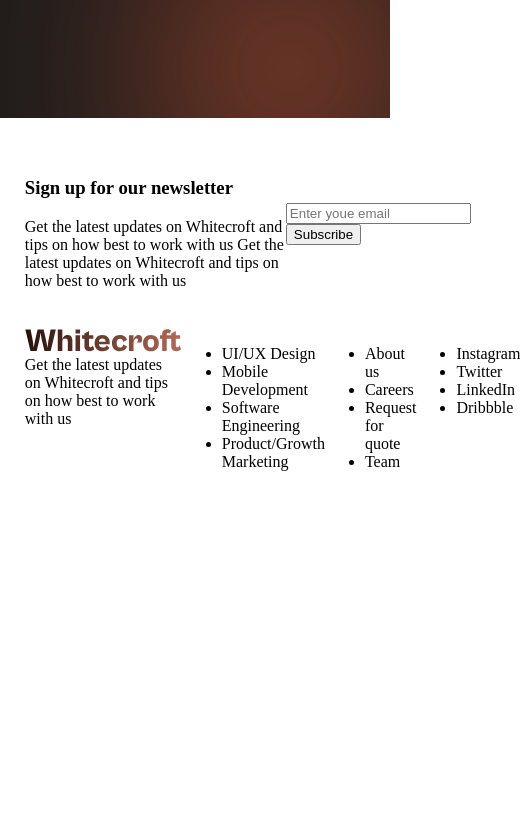
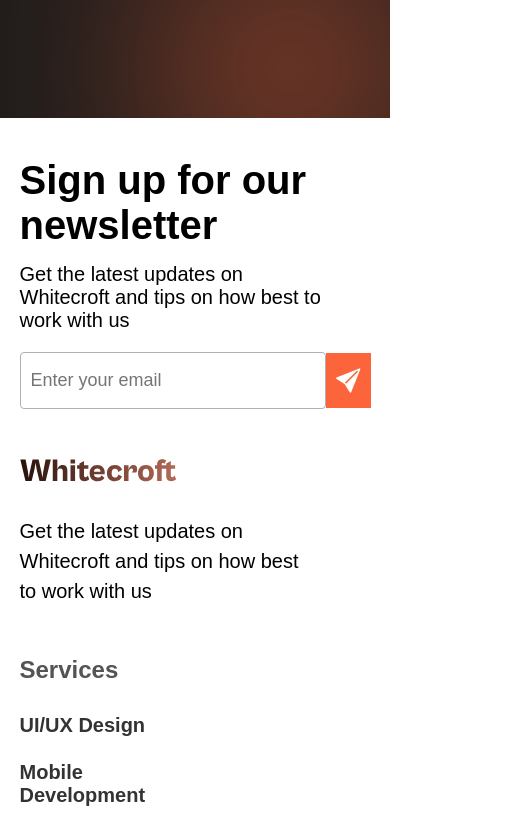
Before and after one commit to MITCHYUGAN/Whitecroft, a React (Vite) app: page / in a window 390 px wide. Shown: the part 7608-8440 px from the top of the page, 520 px wide, since content can reach past the window. Before the commit the page ends 8317 px from the top, so only its background shows below. Built offline with nearby package versions, Linux system fonts and the light colour scheme; a web font is replaced by a local one.

Commit message:
Updated version of whitecroft website

```diff
--- a/package.json
+++ b/package.json
@@ -11,7 +11,8 @@
   "dependencies": {
     "react": "^18.2.0",
     "react-dom": "^18.2.0",
-    "react-icon": "^1.0.0"
+    "react-icon": "^1.0.0",
+    "react-icons": "^4.10.1"
   },
   "devDependencies": {
     "@types/react": "^18.0.28",
--- a/src/components/Footer/Footer.jsx
+++ b/src/components/Footer/Footer.jsx
@@ -1,4 +1,5 @@
 import logo from "./Images/Whitecroft.svg"
+import { BsSendFill } from "react-icons/bs";
 
 const Footer = () => {
     return(
@@ -7,19 +8,21 @@ const Footer = () => {
                 <div className="footerheading">
                     <div className="footerheadingtexts">
                         <h3>Sign up for our newsletter</h3>
-                        <p>Get the latest updates on Whitecroft and tips on how best to work with us Get the latest updates on Whitecroft and tips on how best to work with us</p>
+                        <p>Get the latest updates on Whitecroft and tips on how best to work with us </p>
                     </div>
-                    <div>
-                        <input type="email" placeholder="Enter youe email" />
+                    <div className="subscribe">
+                        <input type="email" placeholder="Enter your email" />
                         <button>Subscribe</button>
+                        <BsSendFill className="subscribeicon" />
                     </div>
                 </div>
                 <div className="footercontents">
-                    <div>
+                    <div className="footercontentslogotext">
                         <img src={logo} alt="" />
                         <p>Get the latest updates on Whitecroft and tips on how best to work with us</p>
                     </div>
                     <div className="Services">
+                        <h3>Services</h3>
                         <ul>
                             <li>UI/UX Design</li>
                             <li>Mobile Development</li>
@@ -28,6 +31,7 @@ const Footer = () => {
                         </ul>
                     </div>
                     <div className="company">
+                        <h3>Company</h3>
                         <ul>
                             <li>About us</li>
                             <li>Careers</li>
@@ -36,6 +40,7 @@ const Footer = () => {
                         </ul>
                     </div>
                     <div className="social">
+                        <h3>Social</h3>
                         <ul>
                             <li>Instagram</li>
                             <li>Twitter</li>
--- a/src/styles/components/_Footer.scss
+++ b/src/styles/components/_Footer.scss
@@ -4,26 +4,189 @@
     background-color: $white;
     display: grid;
     place-items: center;
+    font-family: $font-cabinet-grotesk;
+    padding: 40px 0;
 
     .footerwrapper{
         width: 90%;
 
         .footerheading{
-            height: 25vh;
-            // background-color: pink;
+            min-height: 25vh;
+            margin-bottom: 50px;
             display: flex;
             justify-content: space-between;
-            align-items: center;
+            align-items: flex-start;
+            gap: 20px;
 
             .footerheadingtexts{
+                width: 50%;
 
+                h3{
+                    font-size: 40px;
+                    font-weight: 700;
+                }
+
+                p{
+                    font-weight: 400;
+                    font-size: 20px;
+                    margin-top: 15px;
+                }
+            }
+
+            .subscribe{
+                display: flex;
+                align-items: center;
+                gap: 20px;
+                width: min(50%, 500px);
+
+                input{
+                    display: flex;
+                    width: 100%;
+                    height: 35px;
+                    padding: 10px;
+                    align-items: flex-start;
+                    gap: 10px;
+                    border-radius: 4px;
+                    border: 1px solid #B0B0B0;
+                    font-size: 18px;
+                    color: #545454;
+                    font-family: $font-cabinet-grotesk;
+                }
+
+
+                button{
+                    border-radius: 4px;
+                    padding: 16px;
+                    border: none;
+                    background-color: $main-color;
+                    color: white;
+                    cursor: pointer;
+                    font-size: 20px;
+                    font-weight: 500;
+                }
+
+                .subscribeicon{
+                    display: none;
+                }
             }
         }
 
         .footercontents{
-            height: 45vh;
+            min-height: 45vh;
             display: flex;
             justify-content: space-between;
+            flex-wrap: wrap;
+            gap: 20px;
+            row-gap: 50px;
+
+            .footercontentslogotext{
+                width: 300px;
+
+                p{
+                    font-size: 20px;
+                    font-weight: 400;
+                    line-height: 150%;
+                    margin-top: 30px;
+                }
+            }
+
+            .Services, .company, .social{
+                display: flex;
+                flex-direction: column;
+                align-items: flex-start;
+                gap: 30px;
+                width: 190px;
+                // background-color: red;
+
+
+                h3{
+                    font-size: 24px;
+                    font-weight: 700;
+                    color: #545454;
+                }
+
+                ul{
+                    display: flex;
+                    flex-direction: column;
+                    align-items: flex-start;
+                    gap: 24px;
+
+                    li{
+                        list-style-type: none;
+                        font-weight: 700;
+                        font-size: 20px;
+                        color: $light-black;
+                        cursor: pointer;
+                    }
+                }
+            }
         }
     }
 }
+
+@media (max-width: 950px) {
+    .footer{
+
+        .footerwrapper{
+
+            .footerheading{
+                flex-direction: column;
+
+                .footerheadingtexts{
+                    width: 70%;
+                }
+
+                .subscribe{
+                    width: 80%;
+                }
+            }
+        }
+    }
+}
+
+@media (max-width: 580px) {
+    .footer{
+
+        .footerwrapper{
+
+            .footerheading{
+
+                .footerheadingtexts{
+                    width: 90%;
+                }
+
+                .subscribe{
+                    width: 100%;
+                    gap: 10px;
+                }
+            }
+        }
+    }
+}
+
+@media (max-width: 400px) {
+    .footer{
+
+        .footerwrapper{
+
+            .footerheading{
+
+                .subscribe{
+                    gap: 0px;
+                    button{
+                        display: none;
+                    }
+
+                    .subscribeicon{
+                        display: block;
+                        width: 30px;
+                        background-color: $main-color;
+                        height: 35px;
+                        padding: 10px;
+                        color: $white;
+                    }
+                }
+            }
+        }
+    }
+}
--- a/src/styles/css/main.css
+++ b/src/styles/css/main.css
@@ -2,11 +2,13 @@ body {
   margin: 0;
 }
 
-h1, h2, h5, p {
+h1, h2, h5, h3, ul, p {
   -webkit-margin-before: 0;
           margin-block-start: 0;
   -webkit-margin-after: 0;
           margin-block-end: 0;
+  -webkit-padding-start: 0;
+          padding-inline-start: 0;
 }
 
 .header * {
@@ -782,18 +784,140 @@ h1, h2, h5, p {
   background-color: white;
   display: grid;
   place-items: center;
+  font-family: "Cabinet Grotesk", sans-serif;
+  padding: 40px 0;
 }
 .footer .footerwrapper {
   width: 90%;
 }
 .footer .footerwrapper .footerheading {
-  height: 25vh;
+  min-height: 25vh;
+  margin-bottom: 50px;
   display: flex;
   justify-content: space-between;
+  align-items: flex-start;
+  gap: 20px;
+}
+.footer .footerwrapper .footerheading .footerheadingtexts {
+  width: 50%;
+}
+.footer .footerwrapper .footerheading .footerheadingtexts h3 {
+  font-size: 40px;
+  font-weight: 700;
+}
+.footer .footerwrapper .footerheading .footerheadingtexts p {
+  font-weight: 400;
+  font-size: 20px;
+  margin-top: 15px;
+}
+.footer .footerwrapper .footerheading .subscribe {
+  display: flex;
   align-items: center;
+  gap: 20px;
+  width: min(50%, 500px);
+}
+.footer .footerwrapper .footerheading .subscribe input {
+  display: flex;
+  width: 100%;
+  height: 35px;
+  padding: 10px;
+  align-items: flex-start;
+  gap: 10px;
+  border-radius: 4px;
+  border: 1px solid #B0B0B0;
+  font-size: 18px;
+  color: #545454;
+  font-family: "Cabinet Grotesk", sans-serif;
+}
+.footer .footerwrapper .footerheading .subscribe button {
+  border-radius: 4px;
+  padding: 16px;
+  border: none;
+  background-color: #FC653C;
+  color: white;
+  cursor: pointer;
+  font-size: 20px;
+  font-weight: 500;
+}
+.footer .footerwrapper .footerheading .subscribe .subscribeicon {
+  display: none;
 }
 .footer .footerwrapper .footercontents {
-  height: 45vh;
+  min-height: 45vh;
   display: flex;
   justify-content: space-between;
+  flex-wrap: wrap;
+  gap: 20px;
+  row-gap: 50px;
+}
+.footer .footerwrapper .footercontents .footercontentslogotext {
+  width: 300px;
+}
+.footer .footerwrapper .footercontents .footercontentslogotext p {
+  font-size: 20px;
+  font-weight: 400;
+  line-height: 150%;
+  margin-top: 30px;
+}
+.footer .footerwrapper .footercontents .Services, .footer .footerwrapper .footercontents .company, .footer .footerwrapper .footercontents .social {
+  display: flex;
+  flex-direction: column;
+  align-items: flex-start;
+  gap: 30px;
+  width: 190px;
+}
+.footer .footerwrapper .footercontents .Services h3, .footer .footerwrapper .footercontents .company h3, .footer .footerwrapper .footercontents .social h3 {
+  font-size: 24px;
+  font-weight: 700;
+  color: #545454;
+}
+.footer .footerwrapper .footercontents .Services ul, .footer .footerwrapper .footercontents .company ul, .footer .footerwrapper .footercontents .social ul {
+  display: flex;
+  flex-direction: column;
+  align-items: flex-start;
+  gap: 24px;
+}
+.footer .footerwrapper .footercontents .Services ul li, .footer .footerwrapper .footercontents .company ul li, .footer .footerwrapper .footercontents .social ul li {
+  list-style-type: none;
+  font-weight: 700;
+  font-size: 20px;
+  color: #333333;
+  cursor: pointer;
+}
+
+@media (max-width: 950px) {
+  .footer .footerwrapper .footerheading {
+    flex-direction: column;
+  }
+  .footer .footerwrapper .footerheading .footerheadingtexts {
+    width: 70%;
+  }
+  .footer .footerwrapper .footerheading .subscribe {
+    width: 80%;
+  }
+}
+@media (max-width: 580px) {
+  .footer .footerwrapper .footerheading .footerheadingtexts {
+    width: 90%;
+  }
+  .footer .footerwrapper .footerheading .subscribe {
+    width: 100%;
+    gap: 10px;
+  }
+}
+@media (max-width: 400px) {
+  .footer .footerwrapper .footerheading .subscribe {
+    gap: 0px;
+  }
+  .footer .footerwrapper .footerheading .subscribe button {
+    display: none;
+  }
+  .footer .footerwrapper .footerheading .subscribe .subscribeicon {
+    display: block;
+    width: 30px;
+    background-color: #FC653C;
+    height: 35px;
+    padding: 10px;
+    color: white;
+  }
 }/*# sourceMappingURL=main.css.map */
--- a/src/styles/scss/main.scss
+++ b/src/styles/scss/main.scss
@@ -2,9 +2,10 @@ body{
     margin: 0;
 }
 
-h1, h2, h5, p{
+h1, h2, h5, h3, ul, p{
     margin-block-start: 0;
     margin-block-end: 0;
+    padding-inline-start: 0;
 }
 
 @import "../Utilities/variable";
```
Also changed, not shown: 2 other files (tests, documents, lock files or other folders).
